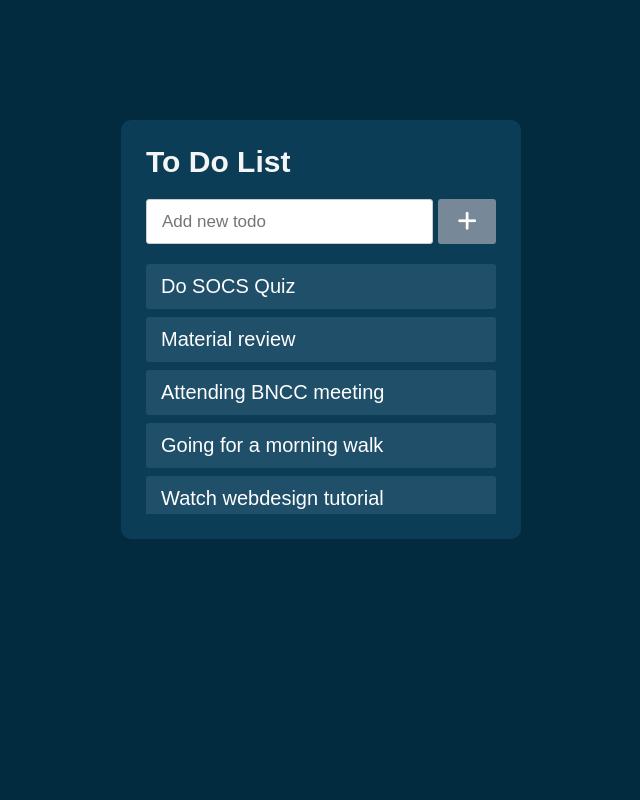
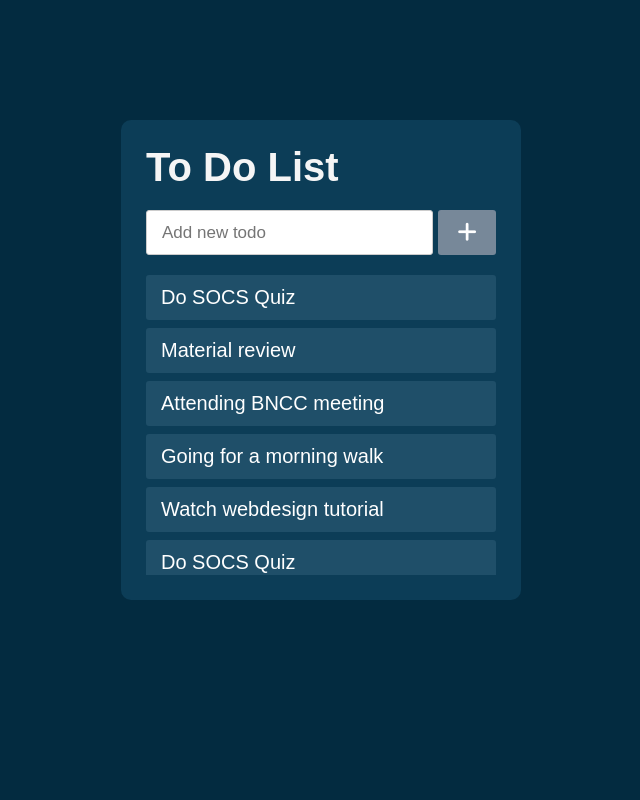
Before and after one commit to Gorbion1702/ProjectBNCC, a plain HTML site: page index.html in a window 1280 px wide. Shown: the whole page, without its empty margins (319-959 px from the left). Drawn offline with Linux system fonts and the light colour scheme.

Commit message:
(20.15) shafa

```diff
--- a/styles/style.css
+++ b/styles/style.css
@@ -25,8 +25,8 @@ body{
 }
 
 .main header{
-    font-size: 30px;
-    font-weight: 600;
+    font-size: 40px;
+    font-weight: 800;
     color: whitesmoke;
 }
 
@@ -61,7 +61,7 @@ body{
 }
 
 .main .todoList{
-    max-height: 250px;
+    max-height: 300px;
     overflow-y: auto;
 }
 
```
Also changed, not shown: index.html (+2 -1 lines).
